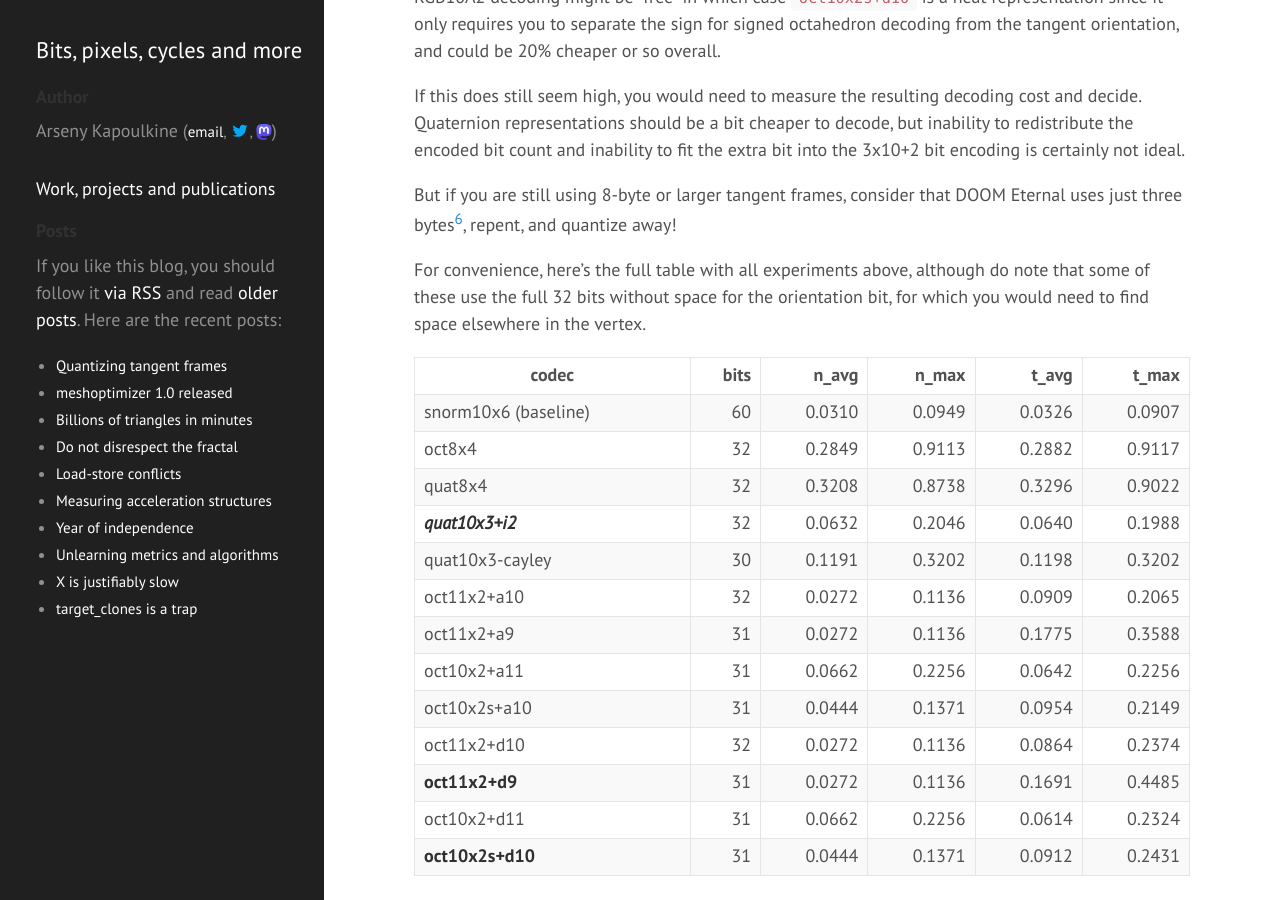
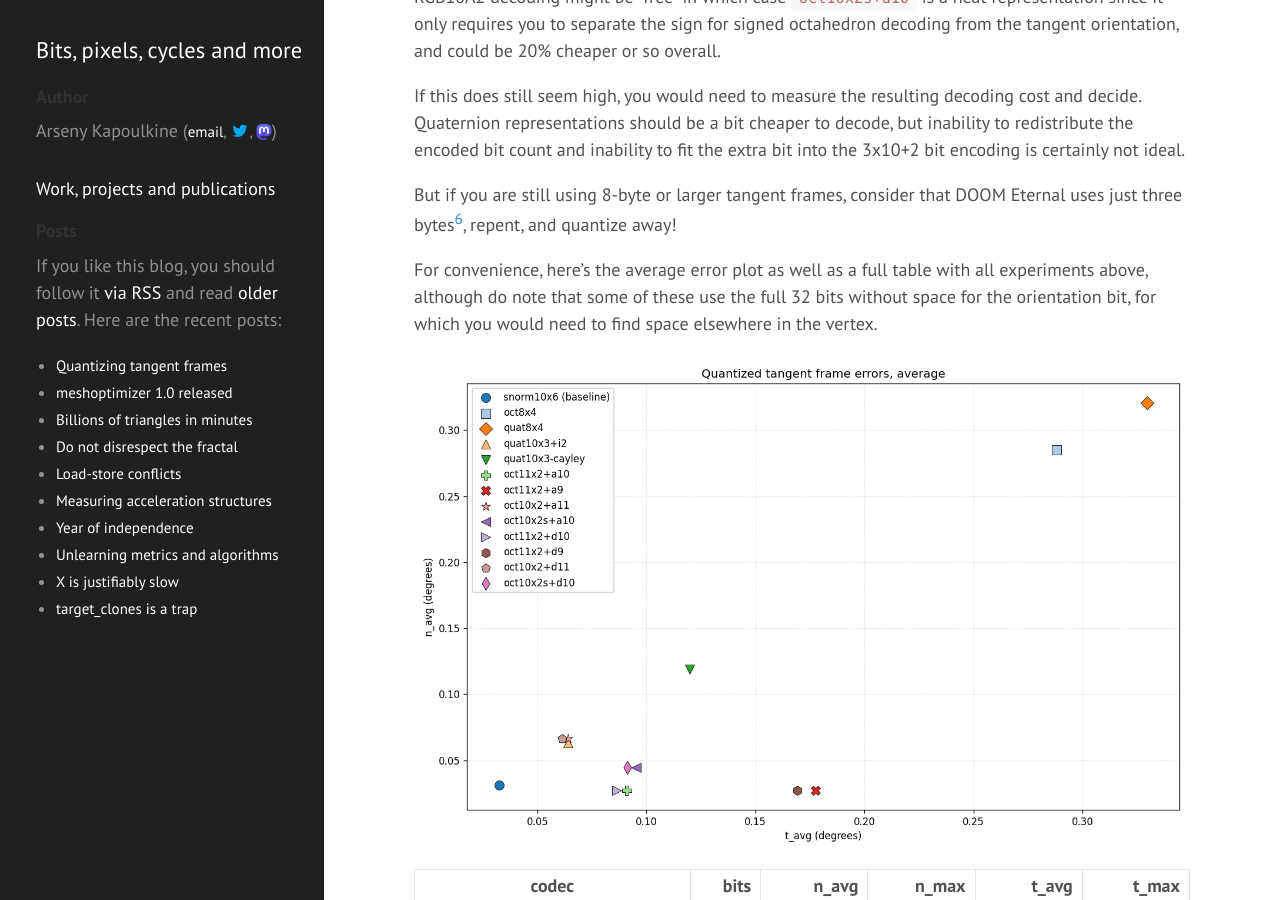
Before and after one commit to zeux/zeux.github.io, a Jekyll site: the page built from _posts/2026-04-30-quantizing-tangent-frames.md, in a window 1280 px wide and 900 px high, scrolled down 8347 px. Built offline with Jekyll 4.4.1, drawn with Linux system fonts in a browser that asks for light colours.

Commit message:
Add error plot

```diff
--- a/_posts/2026-04-30-quantizing-tangent-frames.md
+++ b/_posts/2026-04-30-quantizing-tangent-frames.md
@@ -153,7 +153,9 @@ If this does still seem high, you would need to measure the resulting decoding c
 
 But if you are still using 8-byte or larger tangent frames, consider that DOOM Eternal uses just three bytes[^6], repent, and quantize away!
 
-For convenience, here's the full table with all experiments above, although do note that some of these use the full 32 bits without space for the orientation bit, for which you would need to find space elsewhere in the vertex.
+For convenience, here's the average error plot as well as a full table with all experiments above, although do note that some of these use the full 32 bits without space for the orientation bit, for which you would need to find space elsewhere in the vertex.
+
+![](/images/tangentq_1.png)
 
 | codec | bits | n_avg | n_max | t_avg | t_max |
 | --- | ---: | ---: | ---: | ---: | ---: |
```
Also changed, not shown: images/tangentq_1.png (added).
